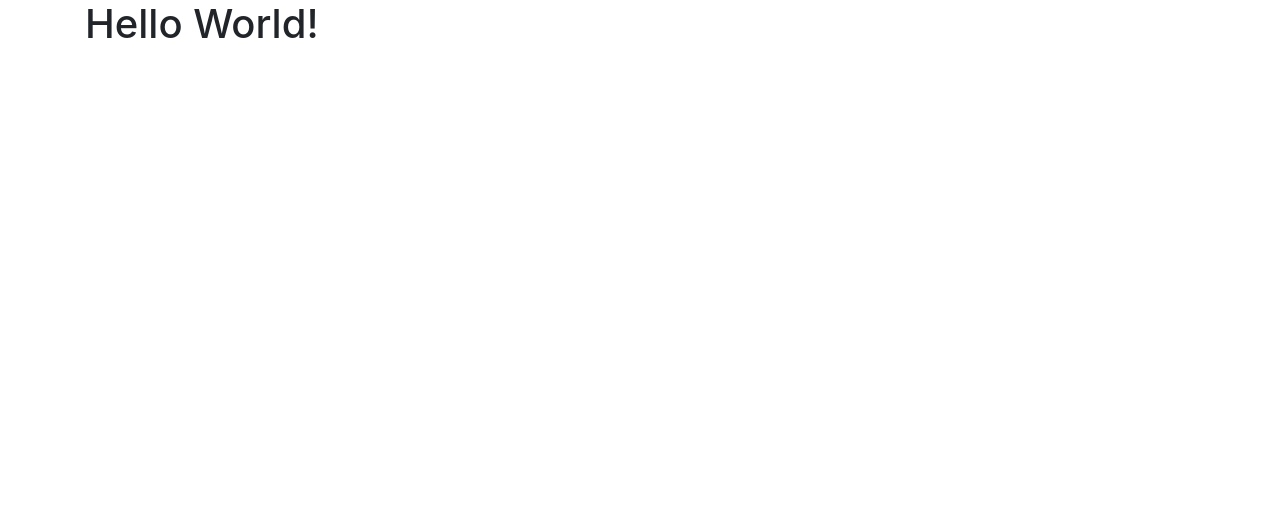
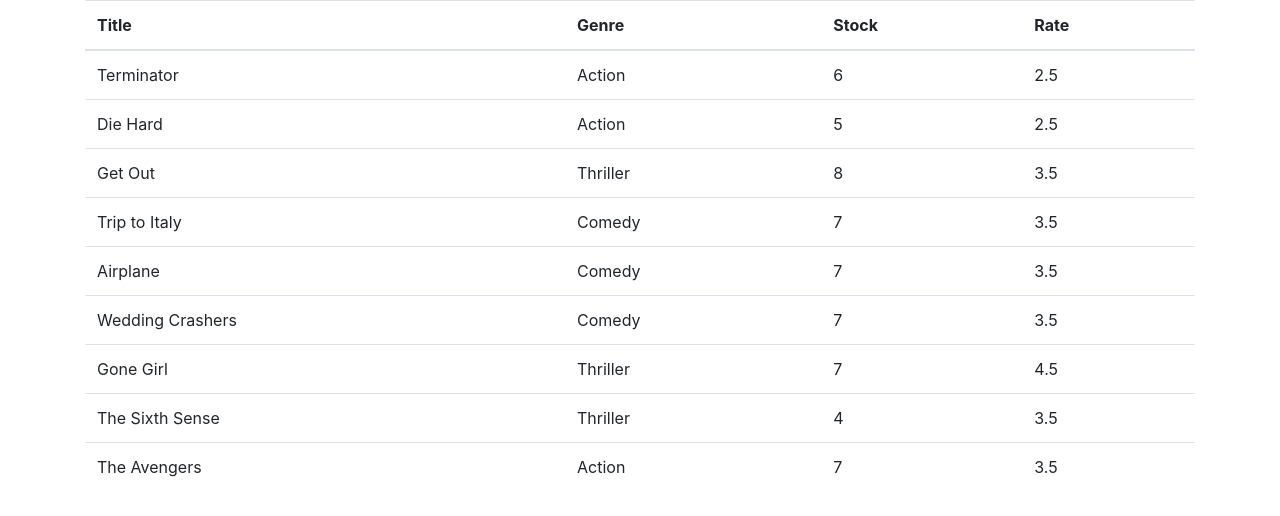
Before and after one commit to Joseph-Mutua/vidly, a React (Create React App) app: page / in a window 1280 px wide. Shown: the top 516 px of the page. Built offline with nearby package versions, Linux system fonts and the light colour scheme.

Commit message:
Build the movie component

```diff
--- a/src/App.js
+++ b/src/App.js
@@ -1,11 +1,12 @@
-import React from 'react';
-import './App.css';
+import React from "react";
+import "./App.css";
+import Movies from "./components/movies";
 
 function App() {
   return (
-<main className="container">
-<h1>Hello World!</h1>
-</main>
+    <main className="container">
+      <Movies />
+    </main>
   );
 }
 
--- /dev/null
+++ b/src/components/movies.jsx
@@ -0,0 +1,34 @@
+import React, { Component } from "react";
+import { getMovies } from "../services/fakeMovieService";
+
+class Movies extends Component {
+  state = {
+    movies: getMovies(),
+  };
+  render() {
+    return (
+      <table className="table">
+        <thead>
+          <tr>
+            <th>Title</th>
+            <th>Genre</th>
+            <th>Stock</th>
+            <th>Rate</th>
+          </tr>
+        </thead>
+        <tbody>
+          {this.state.movies.map((movie) => (
+            <tr>
+              <td>{movie.title}</td>
+              <td>{movie.genre.name}</td>
+              <td>{movie.numberInStock}</td>
+              <td>{movie.dailyRentalRate}</td>
+            </tr>
+          ))}
+        </tbody>
+      </table>
+    );
+  }
+}
+
+export default Movies;
```
